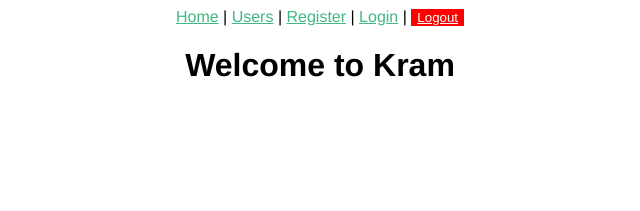
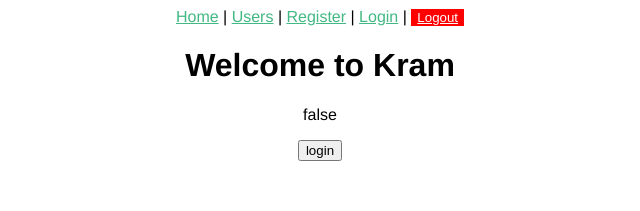
Before and after one commit to 99Botch/kram-app, a Vue app: page / in a window 1280 px wide. Shown: the top 211 px of the page, without its empty margins (320-960 px from the left). Built offline with nearby package versions, Linux system fonts and the light colour scheme.

Commit message:
state managment implemented

```diff
--- a/src/main.js
+++ b/src/main.js
@@ -2,7 +2,8 @@ import { createApp } from 'vue';
 import App from './App.vue';
 import router from './router';
 import axios from 'axios';
+import store from './store'
 
-createApp(App).use(router).mount('#app')
+createApp(App).use(store).use(router).mount('#app')
 
 App.prototype.$http = axios
--- /dev/null
+++ b/src/store/index.js
@@ -0,0 +1,24 @@
+import { createStore } from 'vuex';
+
+export default createStore({
+    state: {
+        login: false,
+    },
+
+    mutations: {
+        SIGN_IN(state, payload) {
+            state.login = payload
+        }
+    },
+
+    actions: {
+        signIn(context, payload){
+            const login = payload;
+            context.commit('SIGN_IN', login);
+        }
+    },
+
+    getters: {
+
+    }
+})
--- a/src/views/Home.vue
+++ b/src/views/Home.vue
@@ -3,6 +3,8 @@
 
     <div class="" id="home_view">
         <h1>Welcome to Kram</h1>
+        <p>{{ $store.state.login }} </p>
+        <button @click="$store.dispatch('signIn', !$store.state.login)">login</button>
     </div>
 
 </template>
```
